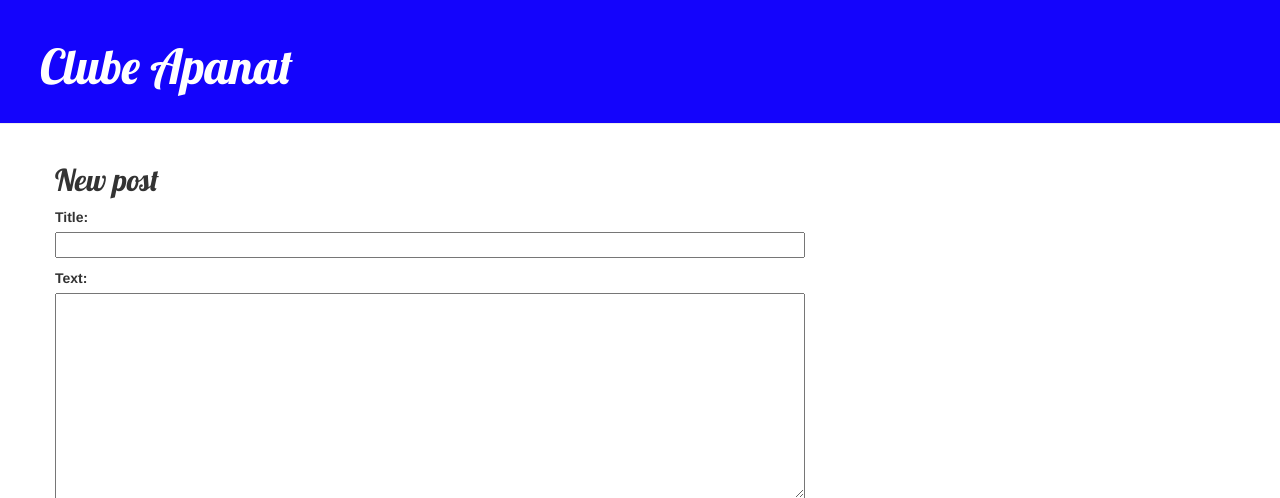
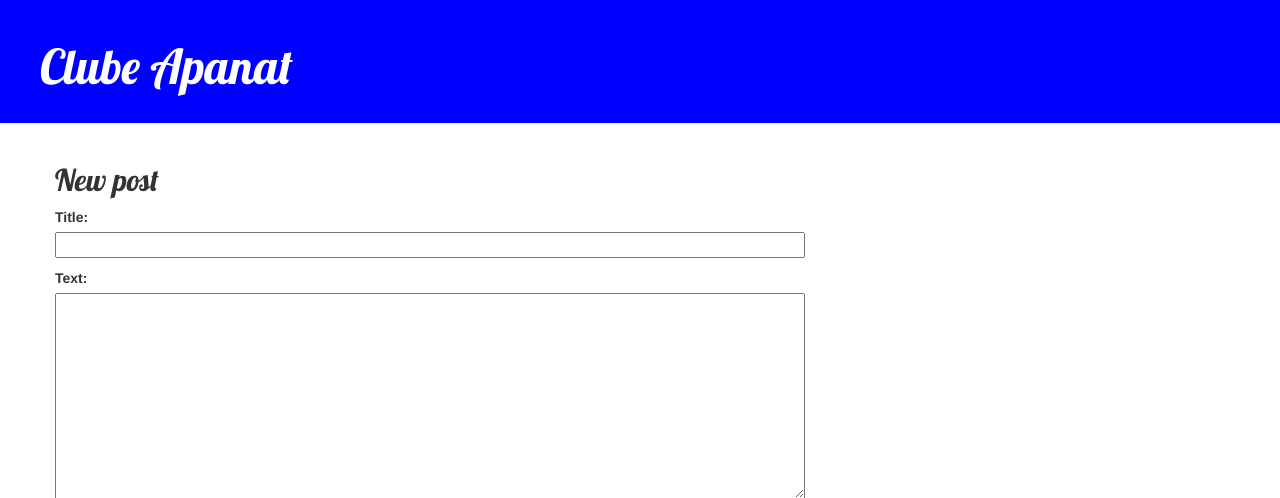
Before and after one commit to PyGodoy/djangogirls, a Django app: page /post/new/ in a window 1280 px wide. Shown: the top 498 px of the page. Run offline with Django 3.2, Linux system fonts and the light colour scheme; some libraries are stand-ins or nearby versions.

```diff
--- a/blog/static/css/blog.css
+++ b/blog/static/css/blog.css
@@ -1,5 +1,5 @@
 .page-header {
-    background-color: #1404fc;
+    background-color: blue;
     margin-top: 0;
     padding: 20px 20px 20px 40px;
 }
```
